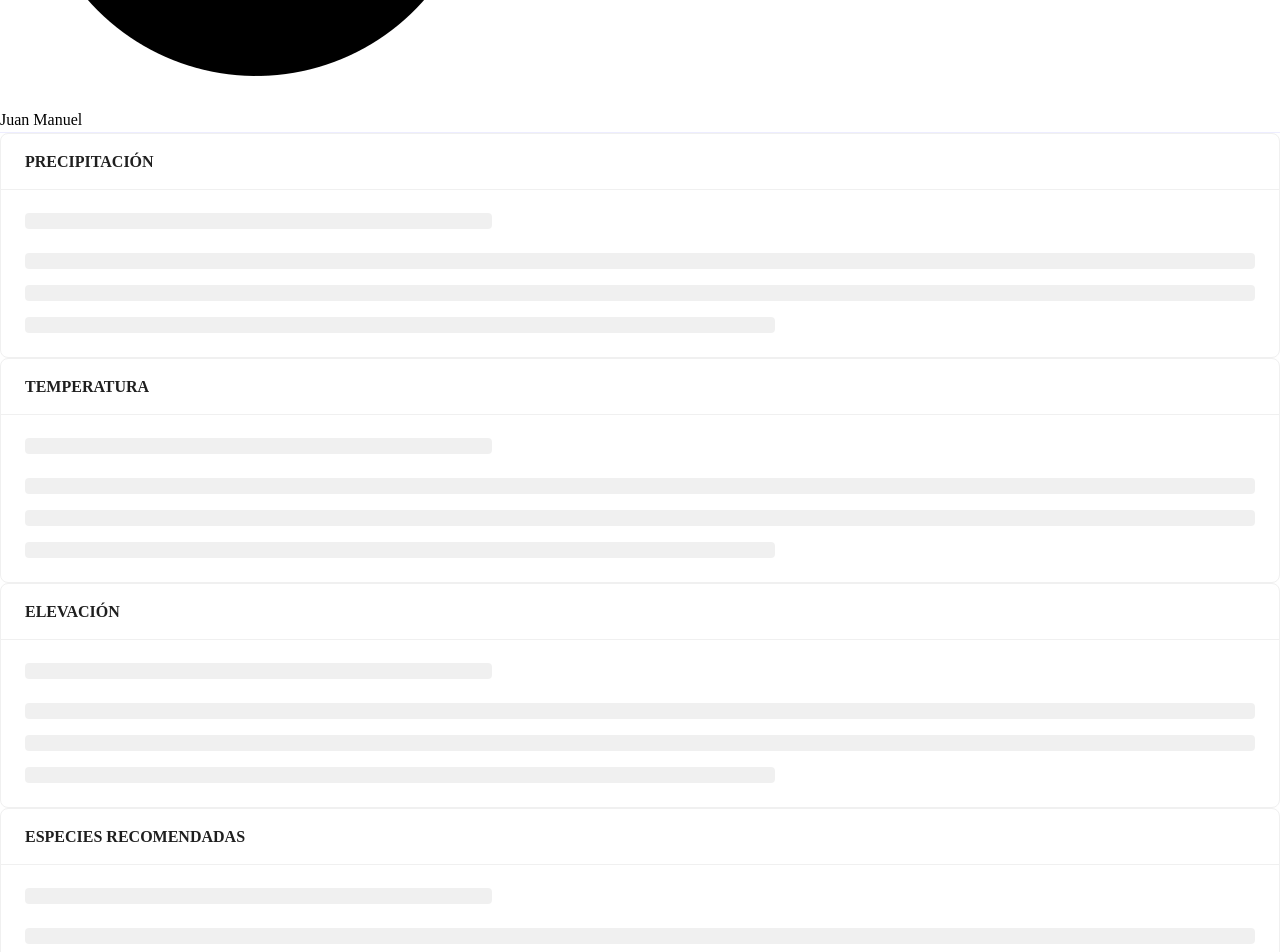
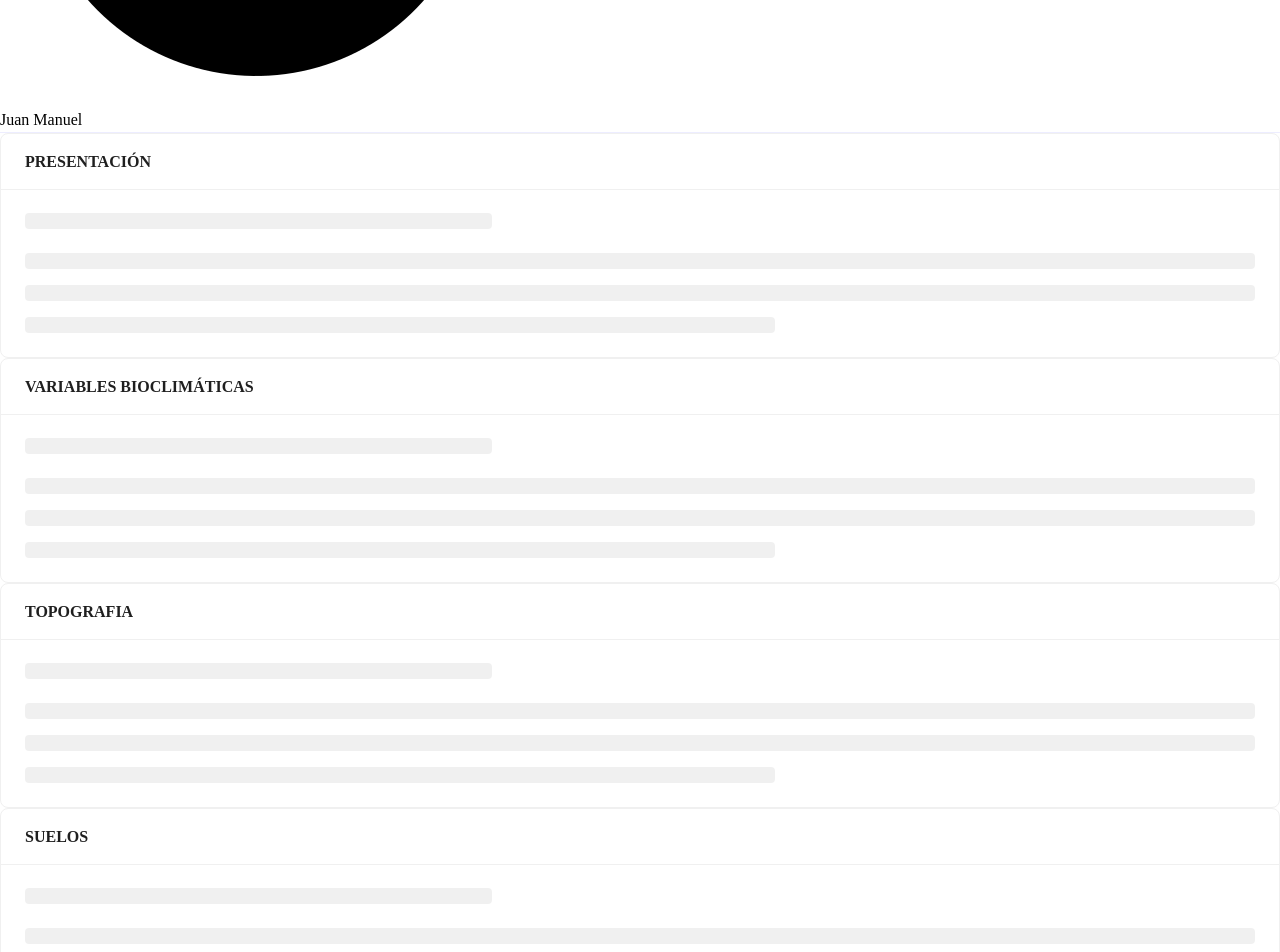
Before and after one commit to jsmendozap/cif, a React (Vite) app: page / in a window 1280 px wide. Shown: the part 500-1452 px from the top of the page. Built offline with nearby package versions, Linux system fonts and the light colour scheme.

Commit message:
dashboard reorganization

```diff
--- a/src/components/CardInf.jsx
+++ b/src/components/CardInf.jsx
@@ -2,6 +2,7 @@ import React, { useContext } from 'react'
 import { Card, Skeleton } from 'antd';
 import { LoadContext } from '../routes/Root';
 import Chart from './Chart';
+import Introduction from './Introduction';
 
 const CardInf = ({ title, plot }) => {
 
@@ -11,7 +12,8 @@ const CardInf = ({ title, plot }) => {
     <>
         <Card className='shadow hover:shadow-md' title={title} style={{fontFamily: 'Mukta'}}>
               {isLoaded ?
-                plot ? <Chart variable={title} /> : <p>Texto</p> :
+                plot ? <Chart /> :
+                 title === 'PRESENTACIÓN' ? <Introduction /> : <p>Texto</p> :
                 <Skeleton />}
         </Card>
     </>
--- a/src/components/Chart.jsx
+++ b/src/components/Chart.jsx
@@ -1,7 +1,10 @@
 import React from 'react'
 import { AreaChart, Area, XAxis, YAxis, Tooltip } from 'recharts';
+import pp from '../media/rain.svg'
+import temp from '../media/temperature.png'
+import { Tabs } from 'antd';
 
-const Chart = ({ variable }) => {
+const Chart = () => {
 
   const data = [
     {
@@ -152,17 +155,16 @@ const Chart = ({ variable }) => {
         </div>
       )
     }
-
-    return null;
   }
 
-  return (
+  const Plot = ({ type }) => {
+    return(
       <AreaChart
         width={330}
         height={180}
         data={data}
         margin={{
-        top: 5,
+          top: 10,
           right: 0,
           left: 0,
           bottom: 0,
@@ -171,7 +173,7 @@ const Chart = ({ variable }) => {
           <YAxis />
           <Tooltip content={CustomToltip}/>
           {
-          variable === 'PRECIPITACIÓN' ?
+            type === 'pp' ?
               <Area type="monotone" dataKey="pp" stroke="#8884d8" fill="#8884d8" /> :
               <>
                 <Area type="monotone" dataKey="tavg" stroke="#8884d8" fill="#8884d8" />
@@ -184,4 +186,40 @@ const Chart = ({ variable }) => {
     )
   }
 
+  const items = [
+    {
+      key: "1",
+      label: (
+        <span className="flex">
+          <img src={pp} alt="Lluvia" className="w-6 mr-2" />
+          Precipitación
+        </span>
+      ),
+      children: <Plot type='pp'/>,
+    },
+    {
+      key: "2",
+      label: (
+        <span className="flex">
+          <img src={temp} alt="Temperatura" className="w-6 mr-2" />
+          Temperatura
+        </span>
+      ),
+      children: <Plot type='temp'/>,
+    }
+  ];
+
+  return (
+    <div className="flex flex-row h-30">
+      <Tabs
+        animated={true}
+        tabPosition='left'
+        items={items}
+        style={{ width: "100%" }}
+        tabBarGutter={12}
+      />
+    </div>
+  )
+}
+
 export default Chart
--- a/src/components/DropZone.jsx
+++ b/src/components/DropZone.jsx
@@ -45,7 +45,10 @@ const DropZone = () => {
     )
 
     return (
-    <div className='rounded-md hover:shadow-md hover:border-blue-400 h-80' style={{border: '2px dashed rgba(0,0,255,0.07)'}} {...getRootProps({ role: 'button'})}>
+    <div
+      className='sticky top-6 rounded-md hover:shadow-lg hover:border-blue-400'
+      style={{border: '2px dashed rgba(0,0,255,0.07)', height: 'calc(100vh - 90px)'}}
+      {...getRootProps({ role: 'button'})}>
       <input {...getInputProps()} />
       {
         isDragActive ?
--- /dev/null
+++ b/src/components/Introduction.jsx
@@ -0,0 +1,16 @@
+import React from 'react'
+
+const Introduction = () => {
+  return (
+    <div className='text-justify'>
+        <p>
+            Lorem ipsum dolor sit amet consectetur adipisicing elit. Rem, ex aliquam voluptatum et ea laboriosam libero itaque, excepturi non laborum maxime illo nemo ratione maiores modi eligendi fugit perferendis voluptate?
+        </p>
+        <p>
+            Lorem ipsum dolor sit amet, consectetur adipisicing elit. Velit beatae non ullam rem cupiditate animi, exercitationem porro nulla quibusdam reprehenderit neque temporibus numquam corrupti doloribus eius, nemo, iure ex? Id.
+        </p>
+    </div>
+  )
+}
+
+export default Introduction
--- a/src/components/LeafletMap.jsx
+++ b/src/components/LeafletMap.jsx
@@ -23,16 +23,18 @@ const LeafletMap = () => {
     const center = turf.centroid(data).geometry.coordinates.reverse()
 
     return (
-      <div className='shadow-md hover:shadow-lg transition duration-300' style={{height: '280px'}} id='map'>
+      <div className='sticky top-6 shadow-md hover:shadow-lg transition duration-300' style={{height: 'calc(100vh - 90px)'}} id='map'>
         <MapContainer
           className='rounded-md border-2 border-gray-300'
           zoom={3}
           center={center}
-          style={{height: '280px'}}>
+          style={{height: 'calc(100vh - 90px)'}}>
           <Bound />
           <LayersControl position='bottomright'>
+            <LayersControl.Overlay checked name='Predio'>
+              <GeoJSON data={data} style={setColor}/>
+            </LayersControl.Overlay>
             <LayersControl.Overlay checked name='Carto'>
-              <GeoJSON data={data} style={setColor}/>
               <TileLayer
                   attribution='&copy; <a href="https://www.openstreetmap.org/copyright">OpenStreetMap</a> contributors &copy; <a href="https://carto.com/attributions">CARTO</a>'
                   url="https://{s}.basemaps.cartocdn.com/light_all/{z}/{x}/{y}{r}.png"
--- a/src/routes/Root.jsx
+++ b/src/routes/Root.jsx
@@ -11,16 +11,16 @@ const Root = () => {
 
   return (
     <LoadContext.Provider value={[isLoaded, setLoad]}>
-      <div className='mt-4 mb-2 mx-8'>
-          <div className='grid grid-cols-3 gap-4 pb-4 h-50' >
-            <CardInf title='PRECIPITACIÓN' plot={true}/>
-            <CardInf title='TEMPERATURA' plot={true}/>
-            <CardInf title='ELEVACIÓN' plot={false}/>
+      <div className='grid grid-cols-2 gap-4 mt-4 mb-2 mx-8'>
+          <div className='grid grid-rows-4 gap-4 pb-4 h-50' >
+            <CardInf title='PRESENTACIÓN'/>
+            <CardInf title='VARIABLES BIOCLIMÁTICAS' plot={true}/>
+            <CardInf title='TOPOGRAFIA' plot={false}/>
+            <CardInf title='SUELOS' plot={false} />
+            <CardInf title='ESTADÍSTICAS' plot={false} />
+            <CardInf title='ESPECIES RECOMENDADAS'/>
           </div>
-          <div className='grid grid-cols-2 gap-4'>
-            <CardInf title='ESPECIES RECOMENDADAS'/>
-            {isLoaded ? <LeafletMap/> : <DropZone/>}
-          </div>
+          {isLoaded ? <LeafletMap/> : <DropZone/>}
       </div>
     </LoadContext.Provider>
   )
```
Also changed, not shown: src/media/rain.svg (added), src/media/temperature.png (added). Lines whose indentation alone changed are shown as unchanged.
